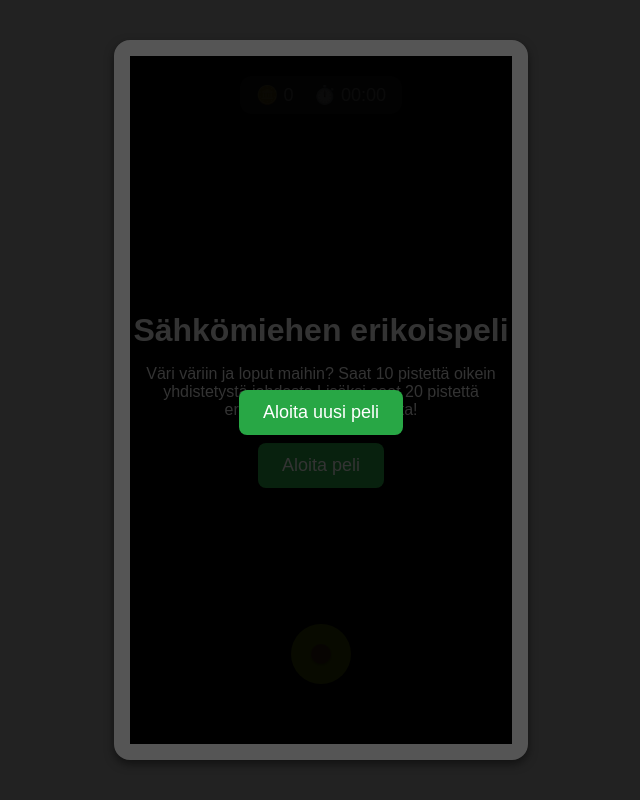
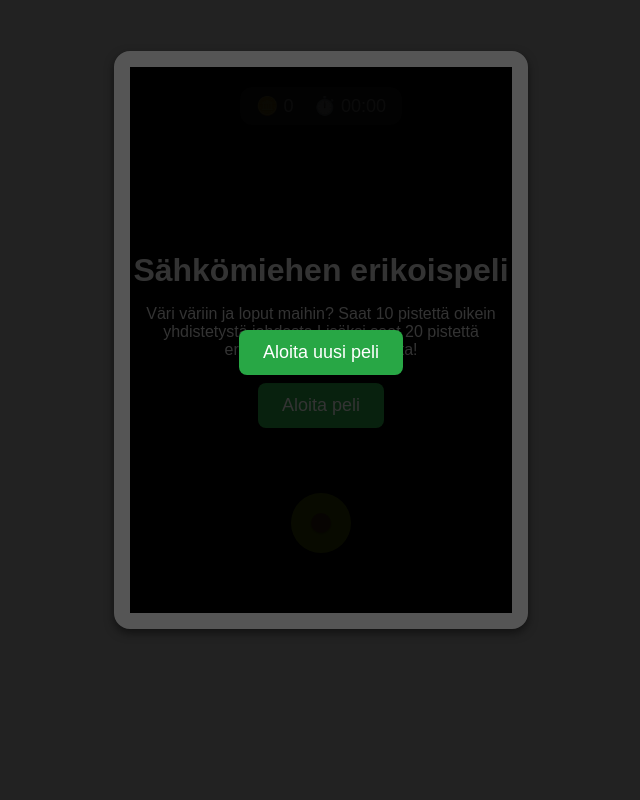
Before and after one commit to S-hk-ri/peli, a plain HTML site: page index.html in a window 1280 px wide. Shown: the whole page, without its empty margins (319-959 px from the left). Drawn offline with Linux system fonts and the light colour scheme.

Commit message:
Update index.html

```diff
--- a/index.html
+++ b/index.html
@@ -7,8 +7,8 @@
   <style>
     /* Yleiset asetukset */
     * { margin: 0; padding: 0; box-sizing: border-box; }
-    body { background-color: #222; display: flex; justify-content: center; align-items: center; height: 100vh; font-family: Arial, sans-serif; overflow: hidden; }
-    #game-container { position: relative; width: 414px; height: 896px; max-width: 100%; max-height: 90%; border: 16px solid #555; border-radius: 16px; box-shadow: 0 4px 10px rgba(0, 0, 0, 0.5); background-color: #000; }
+    body { background-color: #222; display: flex; justify-content: center; align-items: center; height: 85vh; font-family: Arial, sans-serif; overflow: hidden; }
+    #game-container { position: relative; width: 414px; height: 896px; max-width: 100%; max-height: 85%; border: 16px solid #555; border-radius: 16px; box-shadow: 0 4px 10px rgba(0, 0, 0, 0.5); background-color: #000; }
     canvas { display: block; width: 100%; height: 100%; }
     /* UI-paneeli ylhäällä */
     #ui-panel { position: absolute; top: 20px; left: 50%; transform: translateX(-50%); background: rgba(255, 255, 255, 0.2); backdrop-filter: blur(10px); padding: 8px 16px; border-radius: 12px; display: flex; gap: 20px; align-items: center; color: #fff; font-size: 18px; box-shadow: 0 2px 8px rgba(0, 0, 0, 0.3); }
```
